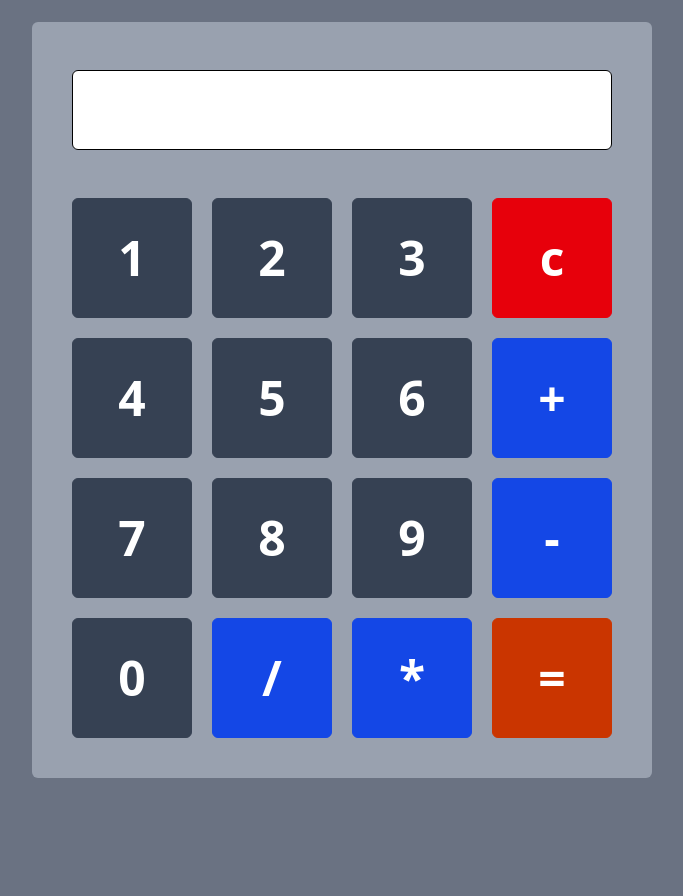
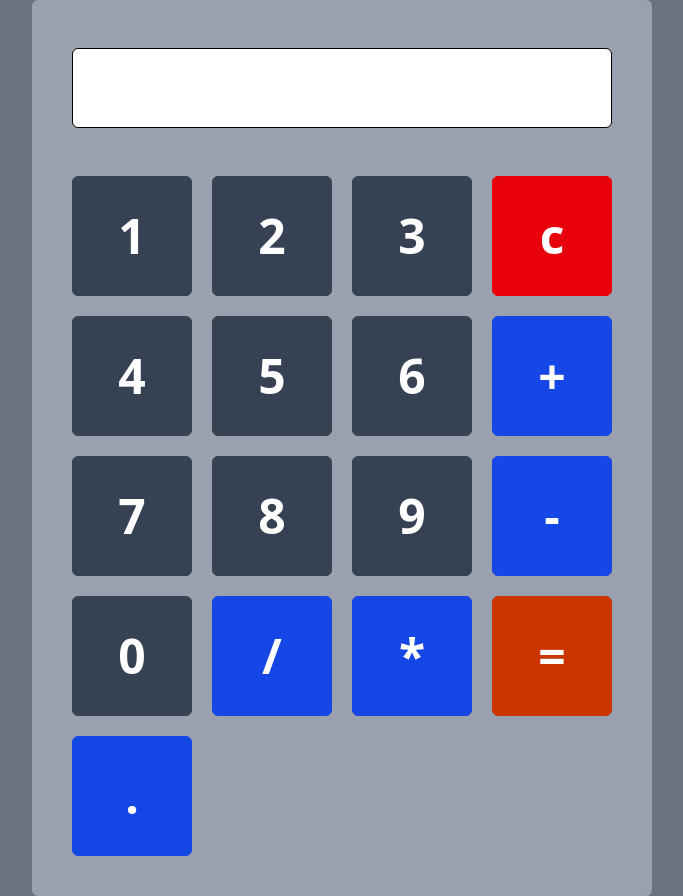
Before and after one commit to santimartinezzgb/calculadora, a React (Vite) app: page / in a window 1280 px wide. Shown: the whole page, without its empty margins (298-981 px from the left). Before the commit the page ends 800 px from the top, so only its background shows below. Built offline with nearby package versions, Linux system fonts and the light colour scheme.

Commit message:
Añadida tecla de decimal

```diff
--- a/src/App.tsx
+++ b/src/App.tsx
@@ -7,11 +7,17 @@ export default function App() {
     1, 2, 3, 'c',
     4, 5, 6, '+',
     7, 8, 9, '-',
-    0, '/', '*', '=']
+    0, '/', '*', '=', '.']
 
-  const operaciones = (prompt: string) => { return eval(prompt) }
+  const operaciones = (prompt: string) => {
+    const resultado = eval(prompt)
+    if (isNaN(resultado) == false) {
+      return eval(prompt)
+    } else { return ('Operación no válida') }
+  }
 
-  const colorClase = (num: any) => {
+
+  const colorClase = (num: Number | string) => {
     if (typeof (num) == 'number') return `bg-gray-700 text-white p-2 size-30 font-semibold rounded-md text-5xl cursor-pointer hover:bg-gray-200 hover:text-black border-1 border-gray-700 hover:border-gray-700 mx-auto`
 
     if (typeof (num) == 'string' && num != '=' && num != 'c') return `bg-blue-700 text-white p-2 size-30 font-semibold rounded-md text-5xl cursor-pointer hover:bg-blue-200 hover:text-black border-1 border-blue-700 hover:border-blue-700 mx-auto`
@@ -26,9 +32,7 @@ export default function App() {
       let panel: HTMLDivElement = document.querySelector('#input')!
       let accion = () => {
         if (num != '=' && num != 'c') setPantalla(panel.innerHTML += `<p>${num}</p>`)
-        if (num == 'c') {
-          setPantalla(panel.innerHTML = '')
-        }
+        if (num == 'c') setPantalla(panel.innerHTML = '')
         if (num == '=') {
           const resultado = operaciones(panel.textContent)
           setPantalla(panel.innerHTML = `<p>${resultado}</p>`)
```
